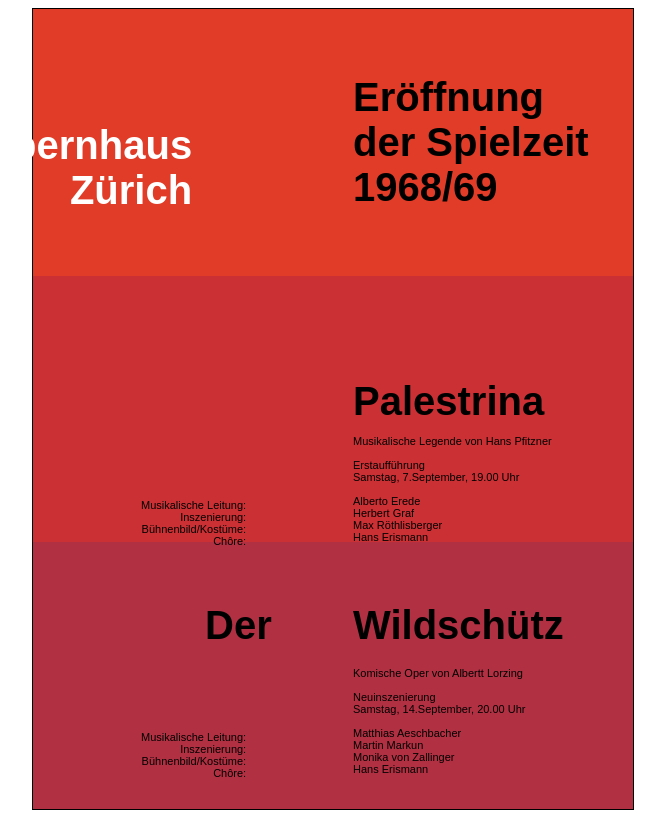
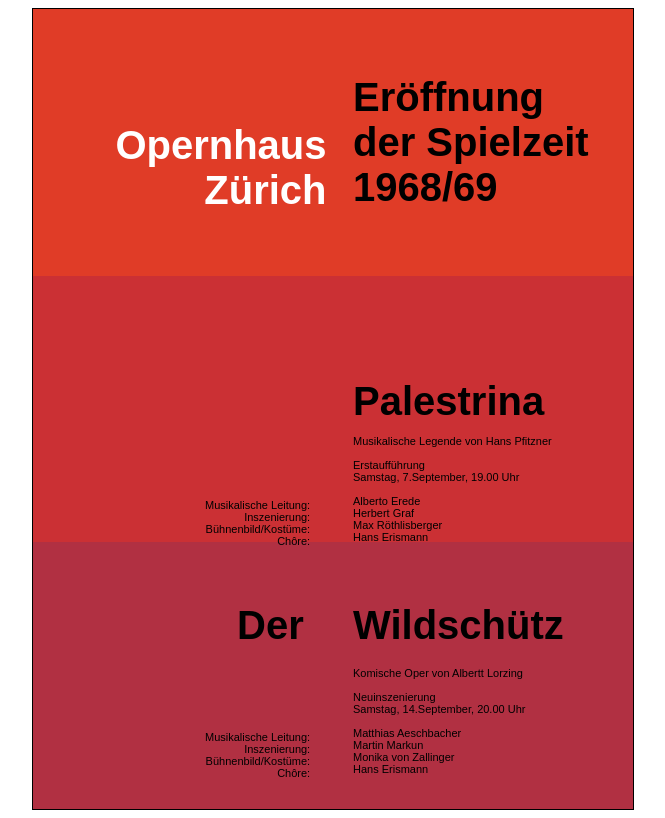
Before and after one commit to soniawangnz/posterhomeworkred, a plain HTML site: page index.html in a window 1280 px wide. Shown: the whole page, without its empty margins (307-972 px from the left). Drawn offline with Linux system fonts and the light colour scheme.

Commit message:
first commit

```diff
--- a/styles/mainstylesheet.css
+++ b/styles/mainstylesheet.css
@@ -40,6 +40,7 @@
 
     display: grid;
     grid-template-columns: 1fr;
+    grid-template-rows: repeat(3, 1fr);
 
     text-align: right;
     font-family: Arial, Helvetica, sans-serif;
@@ -88,25 +89,25 @@
 .der {
     top: 72%;
     position: absolute;
-    left: 40%;
+    left: 42.5%;
 }
 
 .musk2 {
     top: 90%;
     position: absolute;
-    left: 35%;
+    left: 40%;
 }
 
 .musk1 {
     top: 61%;
     position: absolute;
-    left: 35%;
+    left: 40%;
 }
 
 .opern {
     top: 12%;
     position: absolute;
-    left: 22.5%;
+    left: 33%;
 }
 
 .namecontainer2{
```
